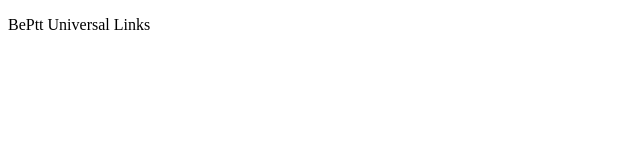
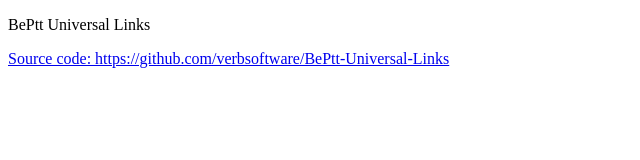
Before and after one commit to verbsoftware/BePtt-Universal-Links, a website: page index.html in a window 1280 px wide. Shown: the whole page, without its empty margins (0-640 px from the left). Drawn offline with Linux system fonts and the light colour scheme.

Commit message:
Add source code link into index.html

```diff
--- a/index.html
+++ b/index.html
@@ -19,6 +19,7 @@
 
 <body>
   <p>BePtt Universal Links</p>
+  <a href="https://github.com/verbsoftware/BePtt-Universal-Links">Source code: https://github.com/verbsoftware/BePtt-Universal-Links</a>
 </body>
 
 </html>
```
